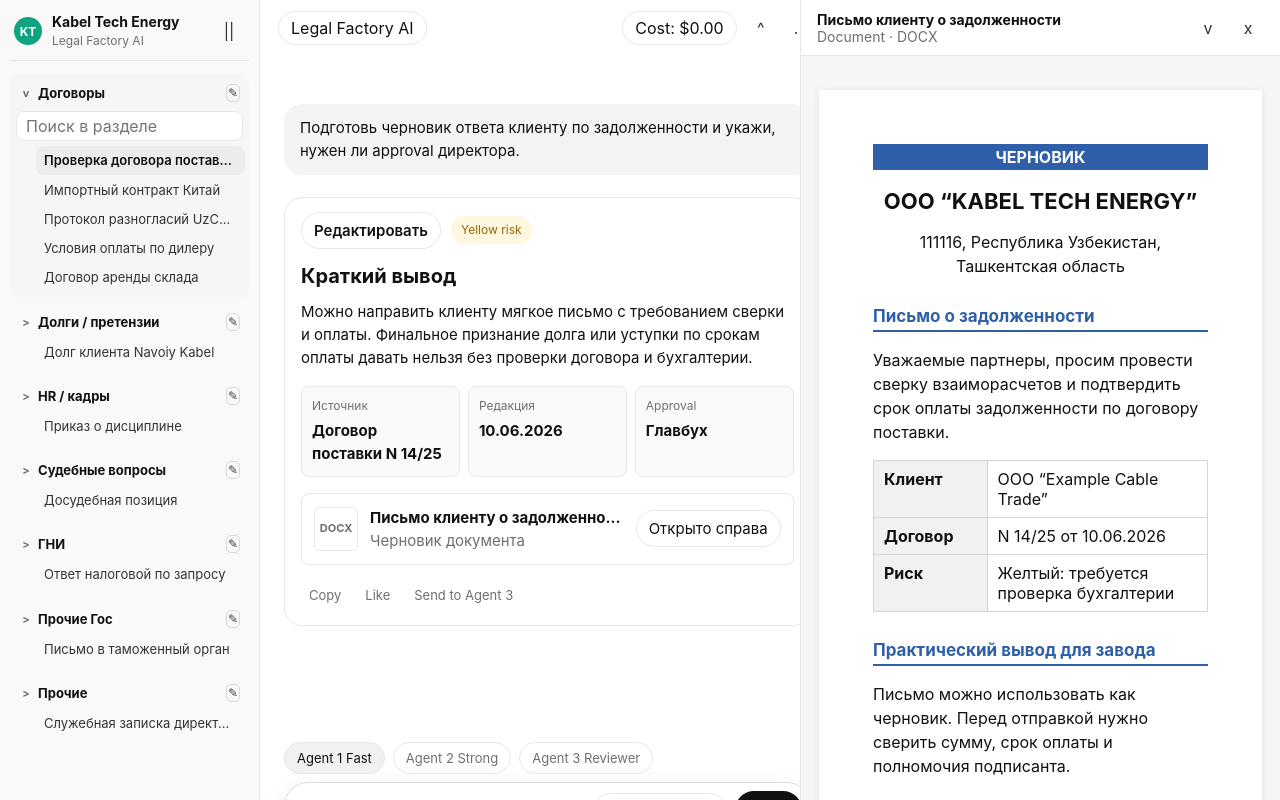
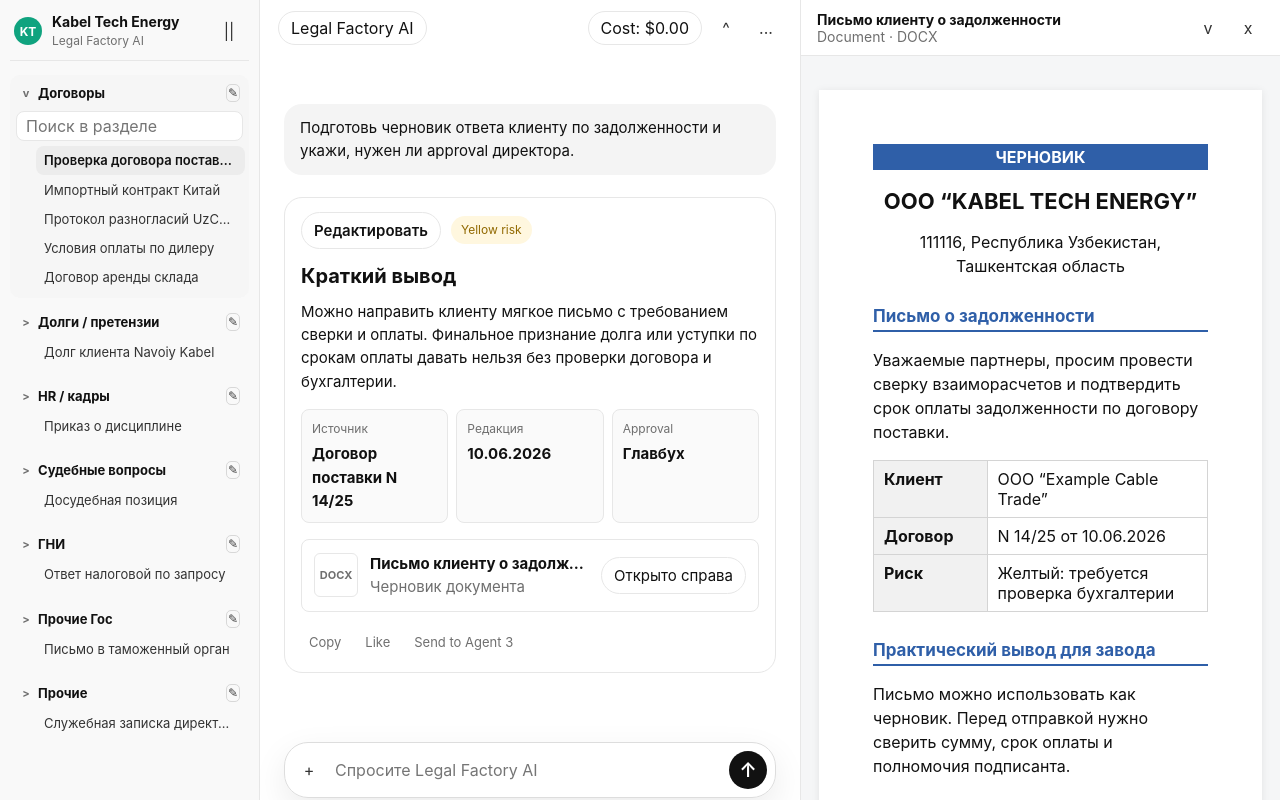
Before and after one commit to bahriddinbb7474/legal_factory_ai, a Next.js app in the folder frontend/: page / in a window 1280 px wide. Built offline with nearby package versions, Linux system fonts and the light colour scheme.

Commit message:
fix: simplify composer controls

```diff
--- a/frontend/app/globals.css
+++ b/frontend/app/globals.css
@@ -543,7 +543,7 @@
 
 .agent-row {
   gap: 8px;
-  margin-bottom: 8px;
+  margin-top: 8px;
 }
 
 .agent-chip {
@@ -573,11 +573,19 @@
 }
 
 .voice-button {
+  align-items: center;
   background: #111;
   border-radius: 999px;
   color: #fff;
-  min-height: 38px;
-  padding: 0 14px;
+  display: inline-flex;
+  font-size: 20px;
+  font-weight: 600;
+  height: 38px;
+  justify-content: center;
+  line-height: 1;
+  min-width: 38px;
+  padding: 0;
+  width: 38px;
 }
 
 .disclaimer {
--- a/frontend/app/page.tsx
+++ b/frontend/app/page.tsx
@@ -71,23 +71,20 @@
         </div>
 
         <div className="composer-wrap">
+          <form className="composer">
+            <button type="button" className="icon-button" aria-label="Добавить файл">
+              +
+            </button>
+            <input aria-label="Сообщение" placeholder="Спросите Legal Factory AI" />
+            <button type="button" className="voice-button" aria-label="Отправить">
+              ↑
+            </button>
+          </form>
           <div className="agent-row" aria-label="Выбор агента">
             <button className="agent-chip active">Agent 1 Fast</button>
             <button className="agent-chip">Agent 2 Strong</button>
             <button className="agent-chip">Agent 3 Reviewer</button>
           </div>
-          <form className="composer">
-            <button type="button" className="icon-button" aria-label="Добавить файл">
-              +
-            </button>
-            <input aria-label="Сообщение" placeholder="Спросите Legal Factory AI" />
-            <button type="button" className="compact-button">
-              Расширенное
-            </button>
-            <button type="button" className="voice-button" aria-label="Отправить">
-              Send
-            </button>
-          </form>
           <p className="disclaimer">Legal Factory AI может ошибаться. Важные выводы проверяются ответственным специалистом.</p>
         </div>
       </section>
```
